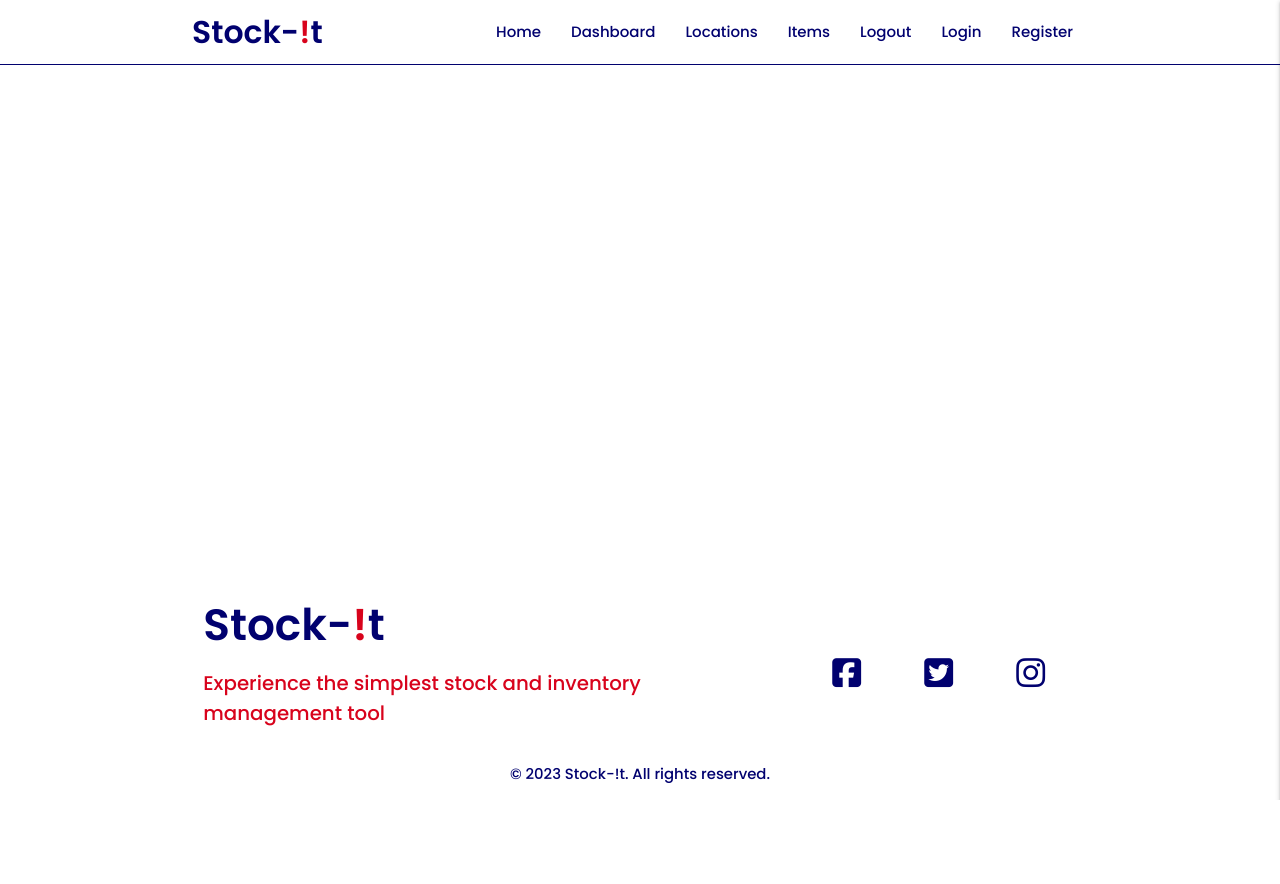
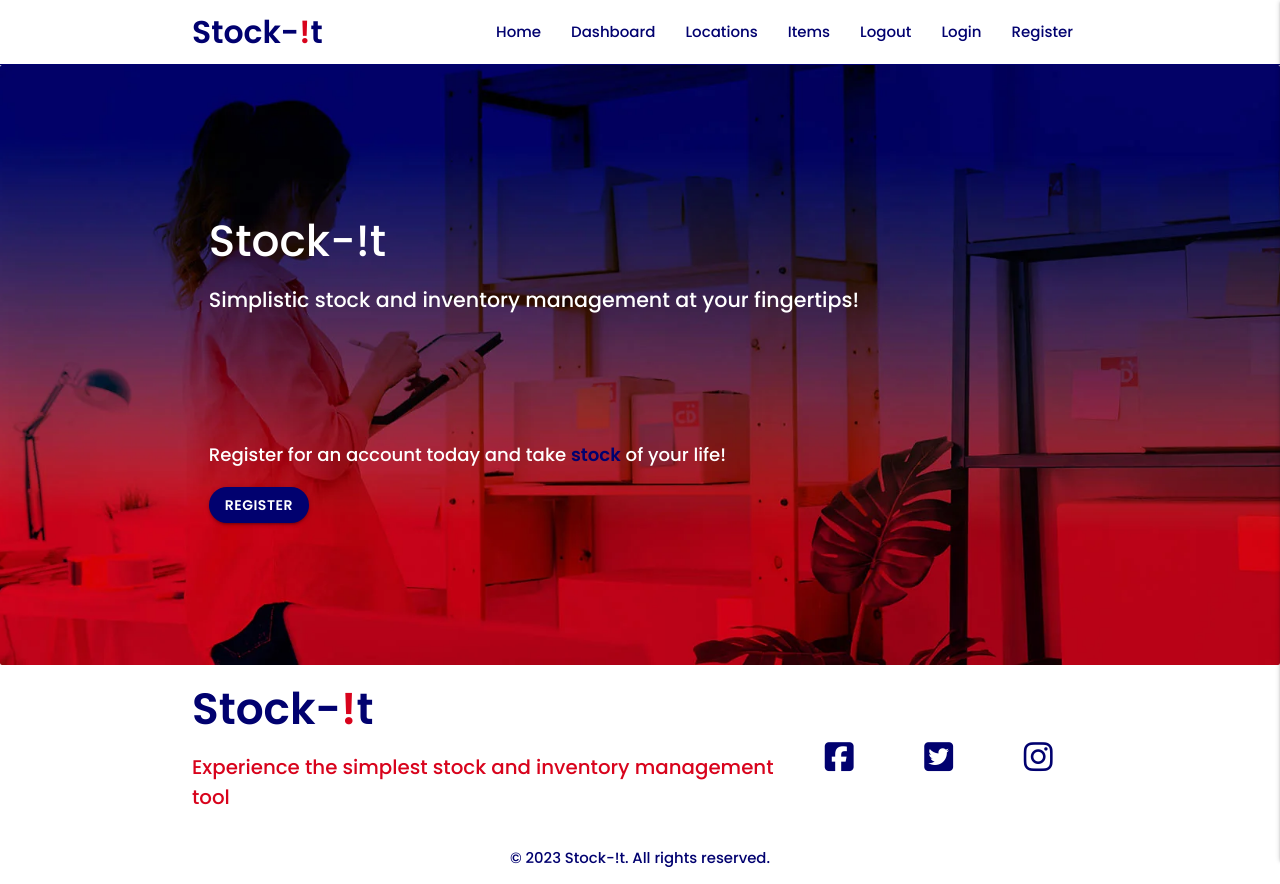
Before and after one commit to DaveWhiteh/stock-it, a Flask app: page / in a window 1280 px wide. Before the commit the page ends 800 px from the top, so only its background shows below. Run offline with Flask 3, Linux system fonts and the light colour scheme; data that the repository does not hold is empty; some libraries are stand-ins or nearby versions.

Commit message:
Add home.html template and add jumbotron section to template

```diff
--- a/app.py
+++ b/app.py
@@ -17,6 +17,11 @@ mongo = PyMongo(app)
 
 
 @app.route("/")
+@app.route("/home")
+def home():
+    return render_template("home.html")
+
+
 @app.route("/get_items")
 def get_items():
     items = list(mongo.db.items.find())
--- a/static/css/style.css
+++ b/static/css/style.css
@@ -30,6 +30,10 @@ main {
     padding: 0;
 }
 
+.row .col {
+    padding: 0;
+}
+
 /* --------------------------------------------------------------------------------------- Background Colors */
 
 .bg-color-white {
@@ -44,6 +48,20 @@ main {
 
 .text-red {
     color: #D8031C;
+}
+
+/* --------------------------------------------------------------------------------------- Buttons */
+
+.btn, .btn-large, .btn-small {
+    font-weight: 600;
+    border-radius: 32px;
+    text-align: center;
+    background-color: #01016F;
+    color: #FFFFFF;
+}
+
+.btn:hover {
+    background-color: #6497BF;
 }
 
 /* --------------------------------------------------------------------------------------- Icons */
@@ -77,6 +95,39 @@ ul.sidenav li a {
 
 ul.sidenav li a:hover {
     background-color: #EFEFEF;
+}
+
+/* --------------------------------------------------------------------------------------- Jumbotron */
+
+.jumbotron-image {
+    height: 75vh;
+    background-image: url('../images/jumbotron.webp');
+    background-repeat: no-repeat;
+    background-size: cover;
+    background-position: center;
+    display: flex;
+    justify-content: center;
+    align-items: center;
+    box-shadow: 0px 0px rgba(0,0,0,0);
+    margin: 0;
+}
+
+#jumbotron .container {
+    margin-left: 0;
+    margin-right: 0;
+}
+
+.jumbo-content {
+    text-align: left;
+}
+
+.jumbo-subtitle {
+    margin-bottom: 125px;
+    font-size: 125%;
+}
+
+.jumbo-text {
+    font-size: 110%;
 }
 
 /* --------------------------------------------------------------------------------------- Footer */
--- /dev/null
+++ b/templates/home.html
@@ -0,0 +1,19 @@
+{% extends "base.html" %}
+{% block content %}
+
+    <section id="jumbotron" class="card-panel jumbotron-image" title="Stock-!t">
+        <div class="container">
+            <div class="row">
+                <div class="col s12 jumbo-content">
+                    <h3 class="jumbo-title white-text text-medium">Stock-!t</h3>
+                    <p class="jumbo-subtitle white-text text-medium">Simplistic stock and inventory management at your
+                        fingertips!</p>
+                    <p class="jumbo-text white-text text-medium">Register for an account today and take <span
+                            class="text-blue text-semibold">stock</span> of your life!</p>
+                    <a href="" class="btn">Register</a>
+                </div>
+            </div>
+        </div>
+    </section>
+
+{% endblock %}
```
Also changed, not shown: static/images/jumbotron.webp (added).
